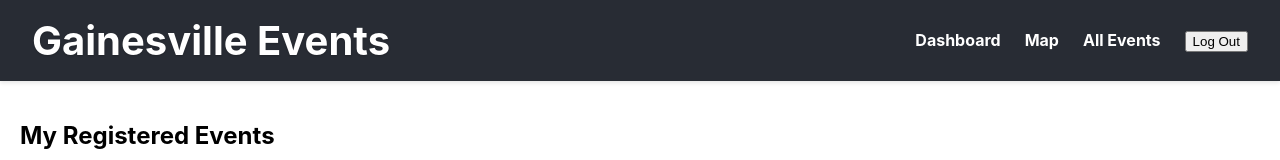
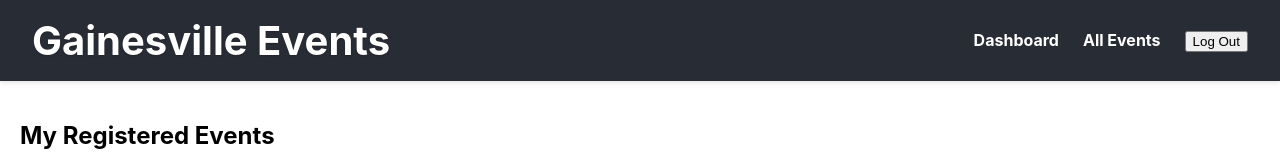
Before and after one commit to SkSadaf/GNV-Event-Tracker, a React (Create React App) app in the folder Frontend/gnv-event-tracker/: page /dashboard in a window 1280 px wide. Shown: the top 160 px of the page. Built offline with nearby package versions, Linux system fonts and the light colour scheme.

Commit message:
commented out Map button

```diff
--- a/Frontend/gnv-event-tracker/src/HeaderLanding.js
+++ b/Frontend/gnv-event-tracker/src/HeaderLanding.js
@@ -13,7 +13,7 @@ const HeaderLanding = () => {
       <nav>
         <ul>
           <li><a href="/dashboard">Dashboard</a></li>
-          <li><a href="/map">Map</a></li>
+          {/* <li><a href="/map">Map</a></li> */}
           <li><a href="/events">All Events</a></li>
           {/* <li><a href="/logout">Log Out</a></li> */}
           <li><LogoutButton /></li>
```
